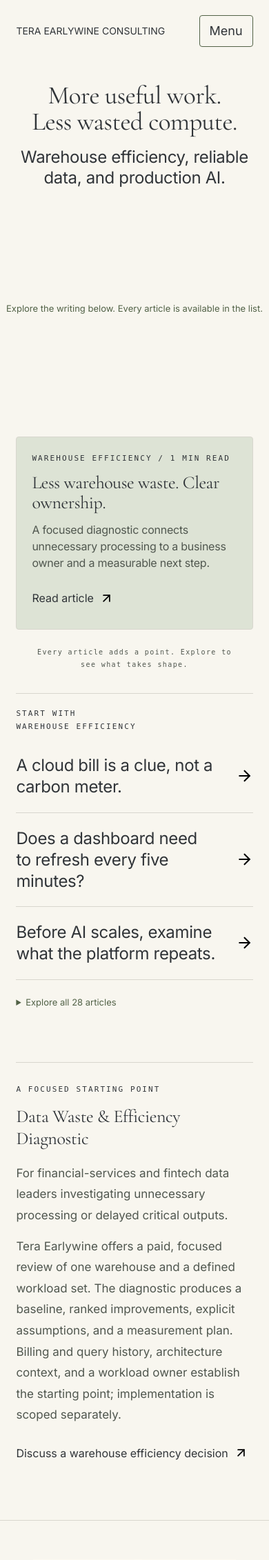
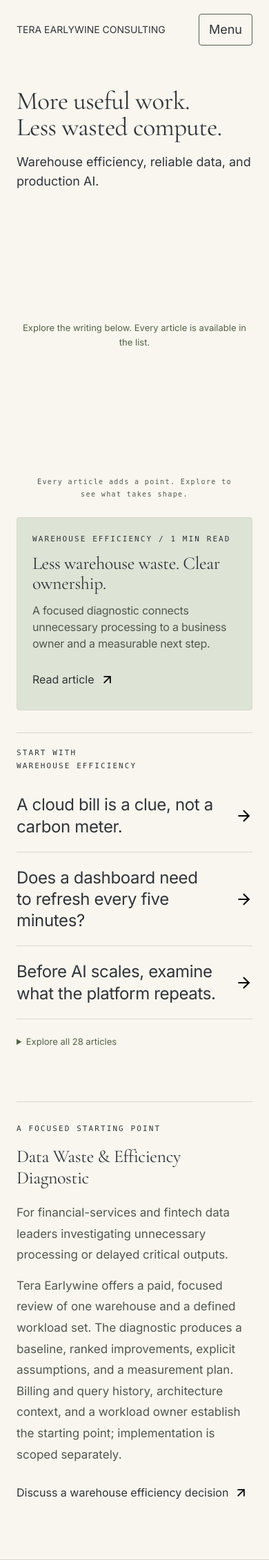
Before and after one commit to teraearlywine/teraearlywine, a Flask app: page /blog/ in a window 390 px wide. Shown: the top 2262 px of the page at 69% size. Run offline with Flask 3, Linux system fonts and the light colour scheme; parts of the project's set-up code (start-up, migrations or seed data) failed here and were passed over; some libraries are stand-ins or nearby versions.

Commit message:
Align blog heading, article cube, and writing on a shared grid (#40)

```diff
--- a/core/home/assets/css/blog.css
+++ b/core/home/assets/css/blog.css
@@ -2,25 +2,24 @@
 .blog-page { color: var(--color-text); background: var(--color-bg); }
 .blog-page [hidden] { display: none !important; }
 .blog-page a { color: inherit; }
-.blog-page .navbar { padding: 28px 4.4%; }
 .blog-page .nav-brand { font-size: 18px; }
-.blog-page .nav-descriptor { font-size: 11px; letter-spacing: .26em; }
 .blog-page .nav-links { gap: 32px; }
 .blog-page .nav-links a[aria-current='page'] { color: var(--color-text); position: relative; }
 .blog-page .nav-links a[aria-current='page']::after { content: ''; position: absolute; bottom: -12px; left: -7px; right: -7px; height: 1px; background: var(--moss); }
 .blog-page .nav-contact { padding: 8px 20px; }
-.blog-hero { padding: 131px 4.4% 30px; }
-.blog-intro { text-align: center; }
+.blog-hero { width: 100%; max-width: var(--container-max); margin: 0 auto; padding: 160px 24px 48px; }
+.blog-intro { text-align: left; margin-bottom: 40px; }
 .blog-intro h1 { font-size: clamp(36px, 5.05vw, 76px); font-weight: 400; line-height: 1.12; letter-spacing: -.015em; }
-.blog-intro > p { font-size: clamp(21px, 2.6vw, 38px); font-weight: 400; font-style: normal; line-height: 1.4; margin-top: 12px; letter-spacing: -.015em; }
-.cube-explorer { position: relative; display: grid; grid-template-columns: minmax(0, 1fr) 310px; gap: 25px; align-items: center; max-width: 1110px; margin: 0 0 0 auto; }
+.blog-intro > p { font-size: clamp(18px, 1.6vw, 22px); font-weight: 400; font-style: normal; line-height: 1.56; max-width: 680px; margin-top: 24px; letter-spacing: normal; }
+.cube-explorer { position: relative; display: grid; grid-template-columns: minmax(0, 1fr) 310px; gap: 48px; align-items: start; width: 100%; margin: 0; }
+.cube-visual { min-width: 0; }
 .cube-stage { position: relative; width: 100%; height: 490px; }
 .cube-stage canvas { display: block; width: 100%; height: 100%; touch-action: pan-y; }
 .cube-points { position: absolute; inset: 0; pointer-events: none; }
 .cube-pin { position: absolute; width: 44px; height: 44px; margin: 0; border: 0; border-radius: 50%; padding: 0; background: transparent; pointer-events: auto; cursor: pointer; color: var(--color-text); -webkit-appearance: none; }
 .cube-pin:focus-visible { outline: 1px solid var(--color-text); outline-offset: 2px; }
 .cube-loading { position: absolute; inset: 45% 0 auto; text-align: center; font-size: 13px; color: var(--moss); pointer-events: none; }
-.article-preview { position: relative; z-index: 5; border: 1px solid var(--stone); border-radius: 4px; background: var(--sage); padding: 27px 25px 23px; min-height: 252px; margin-top: -35px; backdrop-filter: blur(15px); }
+.article-preview { position: relative; z-index: 5; border: 1px solid var(--stone); border-radius: 4px; background: var(--sage); padding: 27px 25px 23px; min-height: 252px; margin-top: 100px; backdrop-filter: blur(15px); }
 .blog-kicker { font: 400 11px/1.7 monospace; text-transform: uppercase; letter-spacing: .19em; color: var(--color-text); }
 .article-preview h2 { font-size: 29px; font-weight: 400; letter-spacing: -.015em; line-height: 1.12; margin: 13px 0 17px; }
 .preview-dek { font-size: 18px; line-height: 1.42; letter-spacing: -.015em; color: var(--color-text-secondary); min-height: 77px; }
@@ -39,7 +38,7 @@
 .growth-controls p { font-size: 12px; color: var(--moss); line-height: 1.5; margin-top: 16px; }
 .growth-milestones { display: flex; gap: 16px; justify-content: space-between; }
 .growth-milestones button { font: 11px/1.5 Inter, sans-serif; color: var(--color-text); background: none; border: 0; border-bottom: 1px solid var(--stone); padding: 8px 4px; min-height: 44px; min-width: 44px; cursor: pointer; }
-.blog-writing { margin: 0 4.4%; border-top: 1px solid var(--stone); display: grid; grid-template-columns: 18% 1fr; padding-top: 13px; gap: 8px; }
+.blog-writing { width: calc(100% - 48px); max-width: 1280px; margin: 0 auto; border-top: 1px solid var(--stone); display: grid; grid-template-columns: 18% 1fr; padding-top: 13px; gap: 8px; }
 .blog-writing > h2 { padding-top: 12px; }
 .writing-row { display: flex; justify-content: space-between; gap: 28px; align-items: center; font-size: clamp(22px, 2.05vw, 32px); line-height: 1.3; letter-spacing: -.015em; font-weight: 400; padding: 19px 0 22px; border-bottom: 1px solid var(--stone); text-decoration: none; }
 .writing-row:hover { color: var(--moss); }
@@ -82,7 +81,8 @@
 .blog-offer h2 { font-size: clamp(26px, 3vw, 38px); line-height: 1.2; letter-spacing: -.015em; margin: 14px 0 20px; }
 .blog-offer > p:not(.blog-kicker) { font-size: 17px; line-height: 1.8; color: var(--color-text-secondary); margin-top: 14px; }
 .blog-offer .blog-text-link { line-height: 1.5; }
-.blog-page:not(.blog-article-page) .blog-offer { width: 88%; }
+.blog-page:not(.blog-article-page) .blog-offer { width: calc(100% - 48px); max-width: 1280px; }
+.blog-page:not(.blog-article-page) .blog-offer > p { max-width: 760px; }
 .essay-offer { max-width: 670px; }
 .essay-next { border-top: 1px solid var(--stone); margin-top: 55px; padding-top: 25px; }
 .sr-only { position: absolute; width: 1px; height: 1px; padding: 0; margin: -1px; overflow: hidden; clip: rect(0,0,0,0); white-space: nowrap; border: 0; }
@@ -93,23 +93,24 @@
   .article-preview h2 { font-size: 27px; }
 }
 @media (max-width: 760px) {
-  .blog-page .navbar { padding: 22px 6%; }
   .blog-page .nav-brand { font-size: 14px; }
   .blog-page .nav-links { gap: 0; }
   .blog-page .nav-links li a { padding: 14px; }
   .blog-page .nav-links a[aria-current='page']::after { display: none; }
-  .blog-hero { padding: 120px 6% 32px; }
-  .blog-intro h1 { font-size: clamp(37px, 7vw, 52px); line-height: 1.04; max-width: 570px; margin: 0 auto; }
-  .blog-intro > p { font-size: 24px; margin: 16px auto 0; max-width: 520px; line-height: 1.25; }
-  .cube-explorer { display: flex; flex-direction: column; gap: 0; }
-  .cube-stage { height: 365px; width: calc(100% + 30px); }
-  .article-preview { width: 100%; max-width: 490px; margin: -5px auto 0; min-height: 0; padding: 22px; }
+  .blog-hero { padding: 128px 24px 32px; }
+  .blog-intro { margin-bottom: 24px; }
+  .blog-intro h1 { font-size: clamp(37px, 7vw, 52px); line-height: 1.04; max-width: 570px; margin: 0; }
+  .blog-intro > p { font-size: 18px; margin: 16px 0 0; max-width: 520px; line-height: 1.56; }
+  .cube-explorer { display: flex; flex-direction: column; gap: 24px; }
+  .cube-visual { width: 100%; }
+  .cube-stage { height: 365px; width: 100%; }
+  .article-preview { width: 100%; max-width: none; margin: 0; min-height: 0; padding: 22px; }
   .article-preview h2 { font-size: 26px; margin: 10px 0 13px; }
   .preview-dek { min-height: 0; font-size: 16px; line-height: 1.5; }
   .blog-text-link { margin-top: 18px; font-size: 16px; }
   .cube-connector { display: none; }
   .cube-caption { margin: 24px auto 0; max-width: 290px; font-size: 10px; line-height: 1.8; }
-  .blog-writing { display: block; margin: 0 6%; padding-top: 20px; }
+  .blog-writing { display: block; padding-top: 20px; }
   .blog-writing > h2 { padding-top: 0; margin-bottom: 10px; }
   .writing-row { font-size: 24px; padding: 21px 0; }
   .writing-row img { width: 25px; }
--- a/core/home/templates/home/blog_index.html
+++ b/core/home/templates/home/blog_index.html
@@ -13,19 +13,11 @@
                 {% endif %}
             </header>
             <div class="cube-explorer" id="cubeExplorer">
+                <div class="cube-visual">
                     <div class="cube-stage" id="cubeStage">
                         <canvas id="blogCube" aria-hidden="true" data-environment="{{ url_for('index.static', filename='images/blog-studio-environment.png') }}"></canvas>
                         <div class="cube-points" id="cubePoints" role="group" aria-label="Explore articles in the cube"></div>
                         <p class="cube-loading" id="cubeStatus" role="status">Bringing ideas into focus…</p>
-                </div>
-                <span class="cube-connector" id="cubeConnector" aria-hidden="true" hidden></span>
-                <aside class="article-preview" id="articlePreview" aria-labelledby="previewTitle">
-                    <p class="blog-kicker" id="previewMeta">{{ articles[0].category }} / {{ articles[0].read_minutes }} min read</p>
-                    <h2 id="previewTitle">{{ articles[0].title }}</h2>
-                    <p class="preview-dek" id="previewDek">{{ articles[0].dek }}</p>
-                    <a id="previewLink" class="blog-text-link" href="{{ url_for('index.blog_article', slug=articles[0].slug) }}">Read article <img src="{{ url_for('index.static', filename='images/arrow-up-right.svg') }}" alt="" width="21" height="21"></a>
-                </aside>
-                <span class="sr-only" id="selectionStatus" aria-live="polite"></span>
                     </div>
                     <p class="cube-caption">Every article adds a point. Explore to see what takes shape.</p>
                     <div class="cube-tools" id="cubeTools" hidden>
@@ -42,6 +34,16 @@
                             <button type="button" data-count="27">27 · A cube</button>
                         </div>
                         <p id="growthExplanation">One point per article. Earlier points keep their place.</p>
+                    </div>
+                </div>
+                <span class="cube-connector" id="cubeConnector" aria-hidden="true" hidden></span>
+                <aside class="article-preview" id="articlePreview" aria-labelledby="previewTitle">
+                    <p class="blog-kicker" id="previewMeta">{{ articles[0].category }} / {{ articles[0].read_minutes }} min read</p>
+                    <h2 id="previewTitle">{{ articles[0].title }}</h2>
+                    <p class="preview-dek" id="previewDek">{{ articles[0].dek }}</p>
+                    <a id="previewLink" class="blog-text-link" href="{{ url_for('index.blog_article', slug=articles[0].slug) }}">Read article <img src="{{ url_for('index.static', filename='images/arrow-up-right.svg') }}" alt="" width="21" height="21"></a>
+                </aside>
+                <span class="sr-only" id="selectionStatus" aria-live="polite"></span>
             </div>
             <noscript><p class="cube-fallback">Explore the articles in the list below.</p></noscript>
         </section>
```
Also changed, not shown: docs/design/nothing-wasted/handoff.md (+6 -0 lines), 2 other files. Lines whose indentation alone changed are shown as unchanged.
